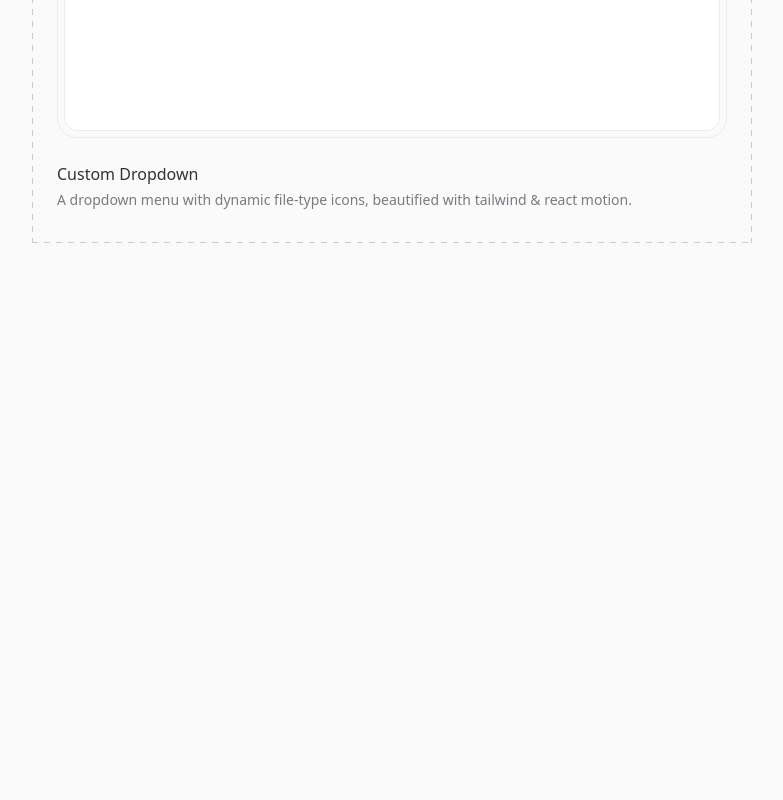
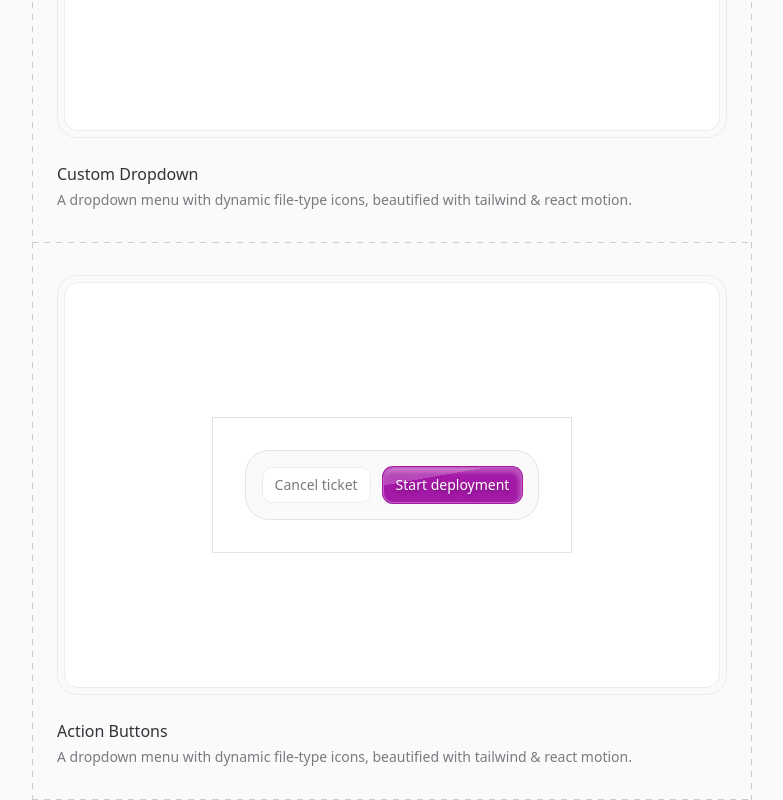
Before and after one commit to vishalanandesc/engineering-experiments, a Next.js app: page / in a window 1280 px wide. Shown: the part 508-1308 px from the top of the page, without its empty margins (248-1031 px from the left). Before the commit the page ends 800 px from the top, so only its background shows below. Built offline with nearby package versions, Linux system fonts and the light colour scheme.

Commit message:
feat: initial setup for action buttons component

```diff
--- /dev/null
+++ b/app/components/action-button.tsx
@@ -0,0 +1,25 @@
+'use client'
+import React from 'react';
+
+export default function ActionButton() {
+  return (
+    <div className="relative flex items-center justify-center p-8 m-8 gap-12 border border-[#e4e4e4]">
+      <div className="relative max-w-[420px] flex w-full flex-col justify-center p-2 gap-2 rounded-3xl overflow-visible border border-[#E4E4E4] bg-[#FAFAFA]">
+        <div className="relative flex justify-end items-center gap-3 p-2 rounded-2xl">
+          <button className="h-[36px] cursor-pointer flex items-center px-3 text-[14px] text-[#7A7A82] font-medium leading-[100%] bg-white rounded-lg border border-[#ECECEC]
+            hover:bg-[#FBF4F2] hover:border-[#FFBABE] hover:text-[#CF4149] transition-colors duration-300 ease-in-out">
+            Cancel ticket
+          </button>
+          <button className="h-[36px] group relative cursor-pointer flex items-center px-3 text-[14px] text-[#ffffff] font-medium leading-[100%] bg-[#A41AA7] rounded-lg border-[0.5px] border-white/30
+            shadow-[-2px_4px_4px_0_rgba(255,255,255,0.25)_inset,_0_0_0_1px_#A41AA7] overflow-hidden
+            before:absolute before:inset-0 before:rounded-[inherit] before:bg-[linear-gradient(170deg,rgba(255,255,255,0.2)_30%,transparent_30%)] before:content-[''] before:opacity-100 before:transition-opacity before:duration-300
+            hover:before:opacity-0">
+            <span className="relative z-10 text-shadow-lg transition-shadow duration-300 group-hover:text-shadow-none">
+              Start deployment
+            </span>
+          </button>
+        </div>
+      </div>
+    </div>
+  );
+}
--- a/app/page.tsx
+++ b/app/page.tsx
@@ -6,6 +6,7 @@ import Header from './components/website-components/header';
 import ComponentDetails from './components/website-components/component-details';
 import CanvasArea from './components/website-components/canvas-area';
 import Dropdown from './components/dropdown';
+import ActionButton from './components/action-button';
 
 
 export default function Home() {
@@ -27,7 +28,16 @@ export default function Home() {
         />
      </div>
 
+     <div className="w-full px-6 py-8 flex flex-col gap-6" style={dashedBorder("b", "#CBCBCB", 1)}>
+       <CanvasArea>
+         <ActionButton/>
+       </CanvasArea>
 
+       <ComponentDetails
+        title="Action Buttons"
+        description="A dropdown menu with dynamic file-type icons, beautified with tailwind & react motion."
+        />
+     </div>
 
 
 
```
